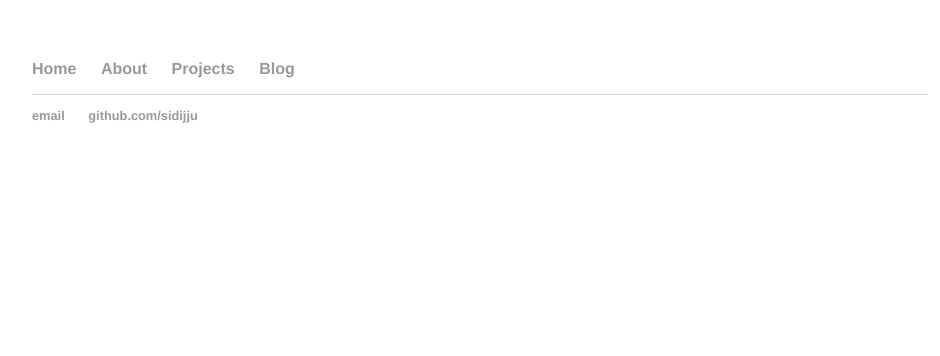
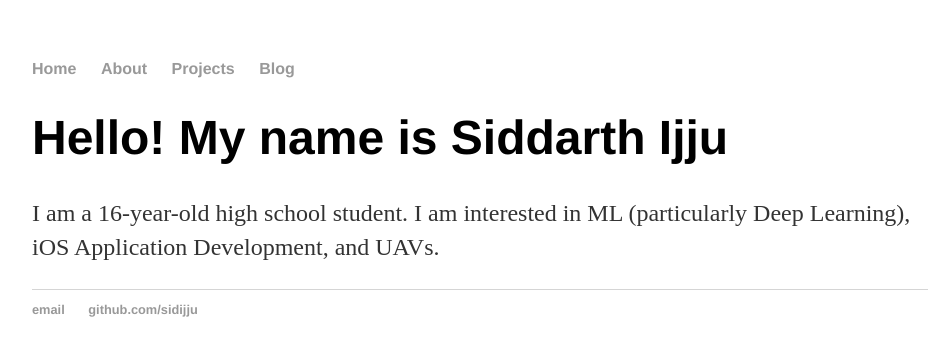
Before and after one commit to sidijju/sidijju.github.io, a Jekyll site: the page built from index.html, in a window 1280 px wide. Shown: the top 356 px of the page, without its empty margins (160-1100 px from the left). Built offline with Jekyll 4.4.1, drawn with Linux system fonts in a browser that asks for light colours.

Commit message:
Update index.html

```diff
--- a/index.html
+++ b/index.html
@@ -1,32 +1,8 @@
-<!DOCTYPE html>
-<html>
-	<head>
-		<title>Siddarth Ijju</title>
-		<!-- stylesheet link -->
-		<link rel="stylesheet" type="text/css" href="/css/main.css">
-	</head>
-	<body>
-		<nav>
-    		<ul>
-        		<li><a href="/">Home</a></li>
-	        	<li><a href="/about">About</a></li>
-        		<li><a href="/projects">Projects</a></li>
-        		<li><a href="/blog">Blog</a></li>
-    		</ul>
-		</nav>
-    <!--
-    <div class="container">
-    		<div class="blurb">
-        		<h1>Hi there, I'm Hank Quinlan!</h1>
-				<p>I'm best known as the horrible cop from <em>A Touch of Evil</em> Don't trust me. <a href="/about">Read more about my life...</a></p>
-    		</div>
-		</div>
-    -->
-		<footer>
-    		<ul>
-        		<li><a href="mailto:dulluijju@gmail.com">email</a></li>
-        		<li><a href="https://github.com/sidijju">github.com/sidijju</a></li>
-			</ul>
-		</footer>
-	</body>
-</html>
+---
+layout: default
+title: Siddarth Ijju
+---
+<div class="blurb">
+	<h1>Hello! My name is Siddarth Ijju</h1>
+	<p>I am a 16-year-old high school student. I am interested in ML (particularly Deep Learning), iOS Application Development, and UAVs.</p>
+</div>
```
